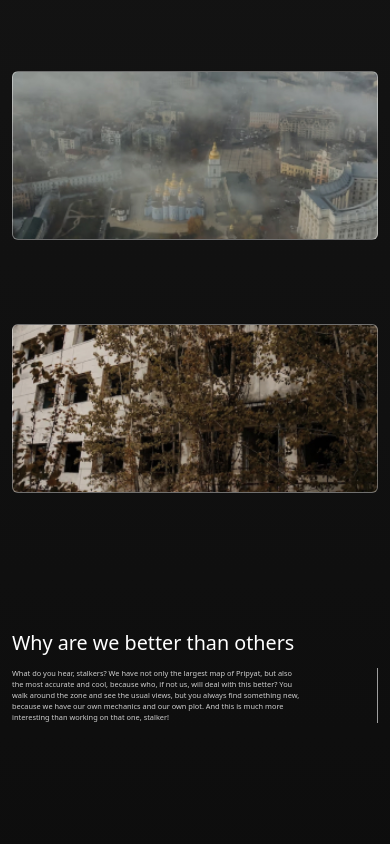
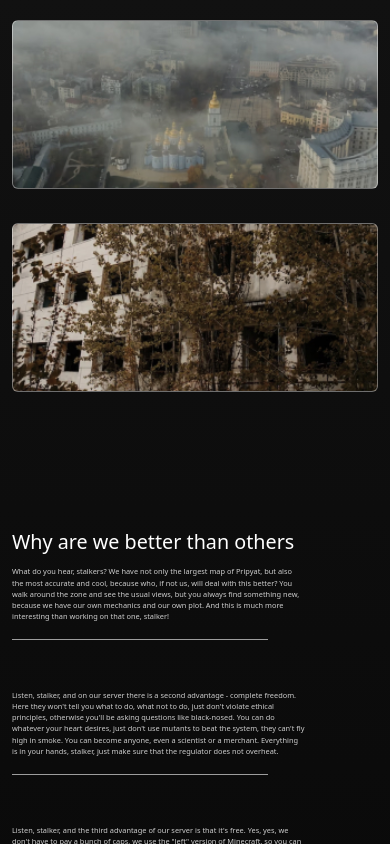
Before and after one commit to Mars-Lucifer/Stalker, a React app: page / in a window 390 px wide. Shown: the part 1156-2000 px from the top of the page. Built offline with nearby package versions, Linux system fonts and the light colour scheme.

Commit message:
web-site - pred-apdate

```diff
--- a/src/base/css/box.css
+++ b/src/base/css/box.css
@@ -36,3 +36,22 @@
 
     margin-top: 12vh;
 }
+
+@media (max-width: 992px) {
+    .Screen {
+        min-height: 50vh;
+    }
+    .Footer {
+        min-height: 16vh;
+    }
+    .img {
+        margin-top: 4vh;
+    }
+    .text__box_s2 {
+        margin-bottom: 6vh;
+    }
+    .img3 {
+        height: 28vh;
+        width: 60%;
+    }
+}
--- a/src/base/css/button.css
+++ b/src/base/css/button.css
@@ -52,3 +52,10 @@
 .button__link_a:hover::before {
     width: 100%;
 }
+
+@media (max-width: 992px) {
+    .line_two {
+        height: 0.6px;
+        width: 70%;
+    }
+}
--- a/src/base/css/font.css
+++ b/src/base/css/font.css
@@ -54,3 +54,11 @@
 .text__box_s2 .text__a_small {width: 80%;}
 
 .text__marning_one {margin-bottom: 1.2vh;}
+
+@media (max-width: 992px) {
+    .text__box_s2 {
+        flex-direction: column;
+        gap: 2vh;
+        margin-bottom: 6vh;
+    }
+}
```
